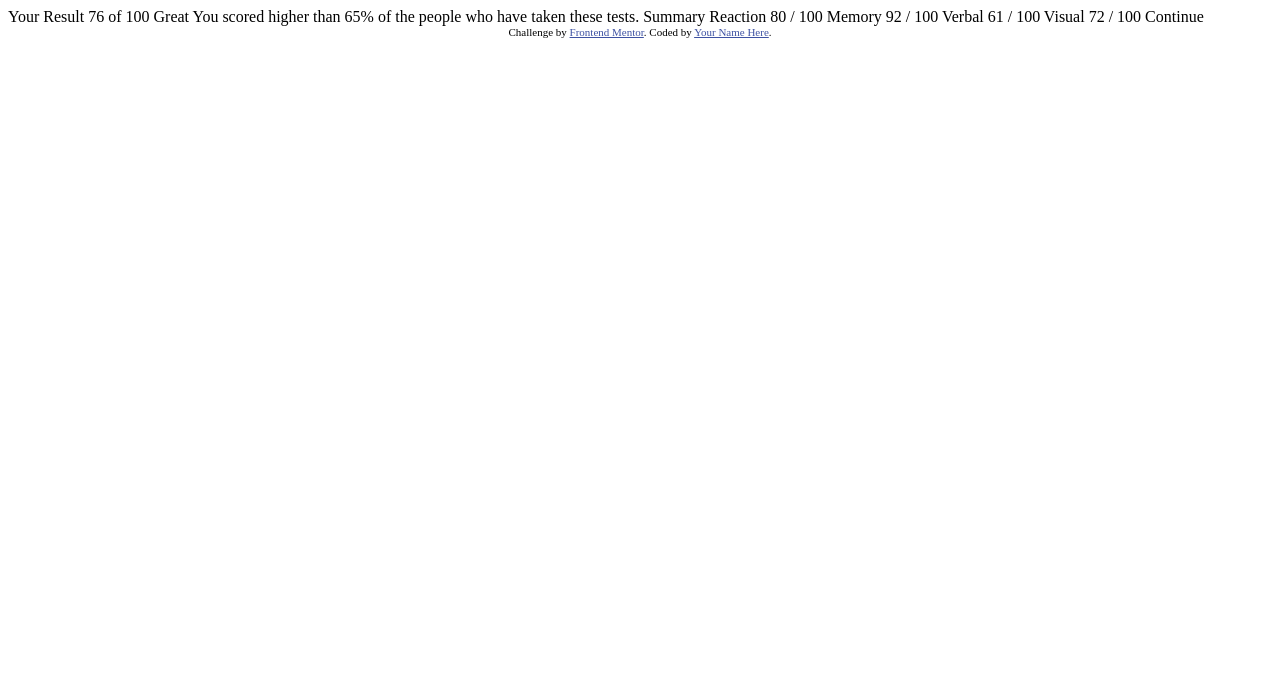
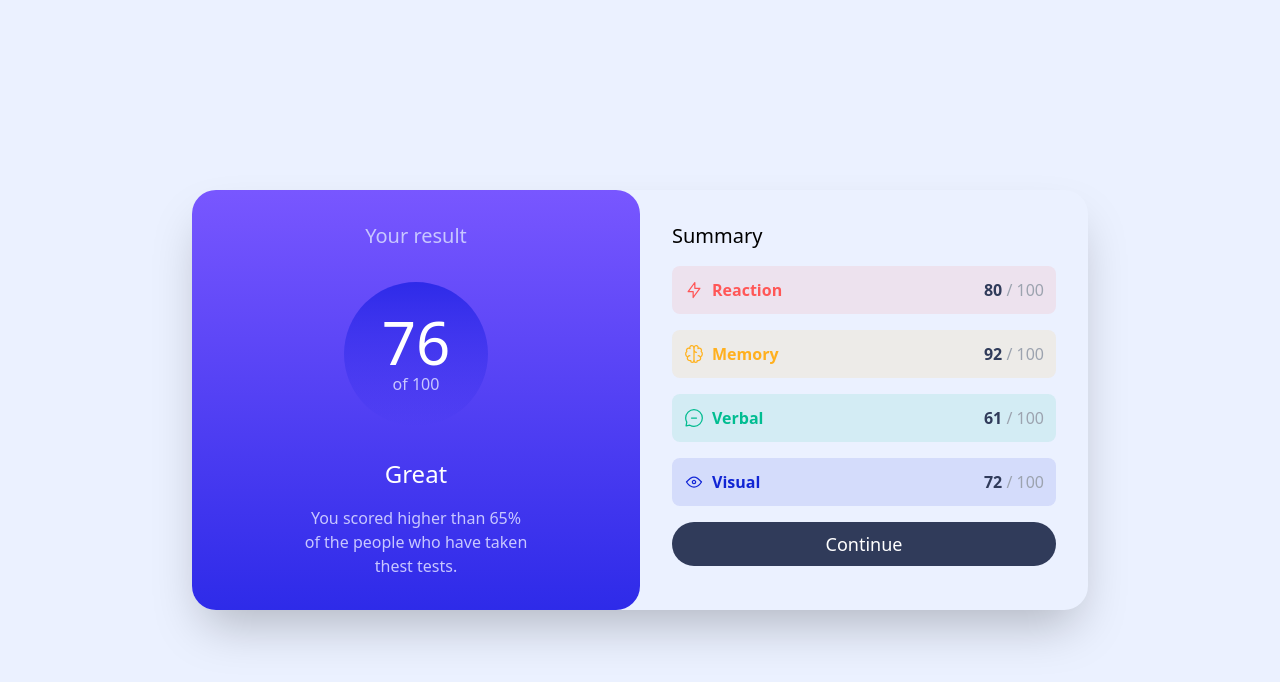
Before and after one commit to David-HDZ/Frontend-Mentor, a plain HTML site: page results-summary-component/withFramewor/index.html in a window 1280 px wide. Drawn offline with nearby package versions, Linux system fonts and the light colour scheme.

Commit message:
Add: :bookmark: version with frameworks (tailwind css)

```diff
--- a/results-summary-component/withFramewor/index.html
+++ b/results-summary-component/withFramewor/index.html
@@ -3,45 +3,110 @@
 <head>
   <meta charset="UTF-8">
   <meta name="viewport" content="width=device-width, initial-scale=1.0"> <!-- displays site properly based on user's device -->
+  <script src="https://cdn.tailwindcss.com"></script>
+  <script>
+    tailwind.config = {
+      theme: {
+        extend: {
+          colors: {
 
-  <link rel="icon" type="image/png" sizes="32x32" href="./assets/images/favicon-32x32.png">
+            light_red: "hsla(0, 100%, 67%, 0.1)",
+            light_red_text: "hsl(0, 100%, 67%)",
+            orangey_yellow: "hsla(39, 100%, 56%, 0.1)",
+            orangey_yellow_text: "hsl(39, 100%, 56%)",
+            green_teal: "hsla(166, 100%, 37%, 0.1)",
+            green_teal_text: "hsl(166, 100%, 37%)",
+            cobalt_blue: "hsla(234, 85%, 45%, 0.1)",
+            cobalt_blue_text: "hsl(234, 85%, 45%)",
 
+            light_slate_blue: "hsl(252, 100%, 67%)",
+            light_royal_blue: "hsl(241, 81%, 54%)",
+
+            violet_blue: "hsla(256, 72%, 46%, 1)",
+            persian_blue: "hsla(241, 72%, 46%, 0)",
+
+
+            white: "hsl(0, 0%, 100%)",
+            pale_blue: "hsl(221, 100%, 96%)",
+            light_lavender: "hsl(241, 100%, 89%)",
+            dark_gray_blue: "hsl(224, 30%, 27%)",
+          },
+          fontFamily: {
+            hanken:['Hanken Grotesk', 'sans-serif']
+          }
+        }
+      }
+    }
+  </script>
+  <link rel="icon" type="image/png" sizes="32x32" href="../assets/images/favicon-32x32.png">
+  <link rel="preconnect" href="https://fonts.googleapis.com">
+  <link rel="preconnect" href="https://fonts.gstatic.com" crossorigin>
+  <link href="https://fonts.googleapis.com/css2?family=Hanken+Grotesk:wght@500;700;800&display=swap" rel="stylesheet">
   <title>Frontend Mentor | Results summary component</title>
+</head>
+<body class="md:flex md:justify-center md:items-center bg-pale_blue min-h-screen">
 
-  <!-- Feel free to remove these styles or customise in your own stylesheet 👍 -->
-  <style>
-    .attribution { font-size: 11px; text-align: center; }
-    .attribution a { color: hsl(228, 45%, 44%); }
-  </style>
-</head>
-<body>
+  <div class="md:flex h-full md:w-4/5 md:shadow-2xl md:rounded-3xl md:max-w-4xl">
 
-  Your Result
-  76
-  of 100
+    <section class="md:rounded-3xl md:w-2/4 flex flex-col items-center justify-around bg-gradient-to-b from-light_slate_blue to-light_royal_blue text-white rounded-b-3xl">
+      <h3 class="py-8 text-light_lavender text-xl">Your result</h3>
+      <div class="text-center w-36 h-36 flex flex-col justify-center rounded-full bg-gradient-to-b from-light_royal_blue to-light_slate_blue-900">
+        <h3 class="text-6xl">76</h3>
+        <p class="text-light_lavender">of 100</p>
+      </div>
+      <div class="text-center py-8">
+        <h3 class="text-2xl pb-4">Great</h3>
+        <p class="text-light_lavender md:w-56 w-64">You scored higher than 65% of the people who have taken thest tests.</p>
+      </div>
 
-  Great
-  You scored higher than 65% of the people who have taken these tests.
+    </section>
 
-  Summary
+    <section class="md:w-2/4 p-8">
 
-  Reaction
-  80 / 100
+      <h3 class="text-xl pb-4">Summary</h3>
 
-  Memory
-  92 / 100
+      <div class="flex flex-col gap-4">
 
-  Verbal
-  61 / 100
+        <div class="flex justify-between p-3 bg-light_red rounded-lg text-gray-400">
+          <div class="flex gap-2">
+            <img src="../assets/images/icon-reaction.svg" alt="rea">
+            <b class="text-light_red_text">Reaction</b>
+          </div>
+            <p><b class="text-dark_gray_blue">80</b> / 100</p>
+        </div>
 
-  Visual
-  72 / 100
+        <div class="flex justify-between p-3 bg-orangey_yellow rounded-lg text-gray-400">
+          <div class="flex gap-2">
+            <img src="../assets/images/icon-memory.svg" alt="rea">
+            <b class="text-orangey_yellow_text">Memory</b>
+          </div>
+            <p><b class="text-dark_gray_blue">92</b> / 100</p>
+        </div>
 
-  Continue
+        <div class="flex justify-between p-3 bg-green_teal rounded-lg text-gray-400">
+          <div class="flex gap-2">
+            <img src="../assets/images/icon-verbal.svg" alt="rea">
+            <b class="text-green_teal_text">Verbal</b>
+          </div>
+            <p><b class="text-dark_gray_blue">61</b> / 100</p>
+        </div>
 
-  <div class="attribution">
-    Challenge by <a href="https://www.frontendmentor.io?ref=challenge" target="_blank">Frontend Mentor</a>.
-    Coded by <a href="#">Your Name Here</a>.
+        <div class="flex justify-between p-3 bg-cobalt_blue rounded-lg text-gray-400">
+          <div class="flex gap-2">
+            <img src="../assets/images/icon-visual.svg" alt="rea">
+            <b class="text-cobalt_blue_text">Visual</b>
+          </div>
+            <p><b class="text-dark_gray_blue">72</b> / 100</p>
+        </div>
+
+
+        <button class="text-white text-lg py-2 bg-dark_gray_blue rounded-full hover:bg-gradient-to-b from-light_slate_blue to-light_royal_blue">
+          Continue
+        </button>
+      </div>
+
+    </section>
+
   </div>
 </body>
 </html>
```
